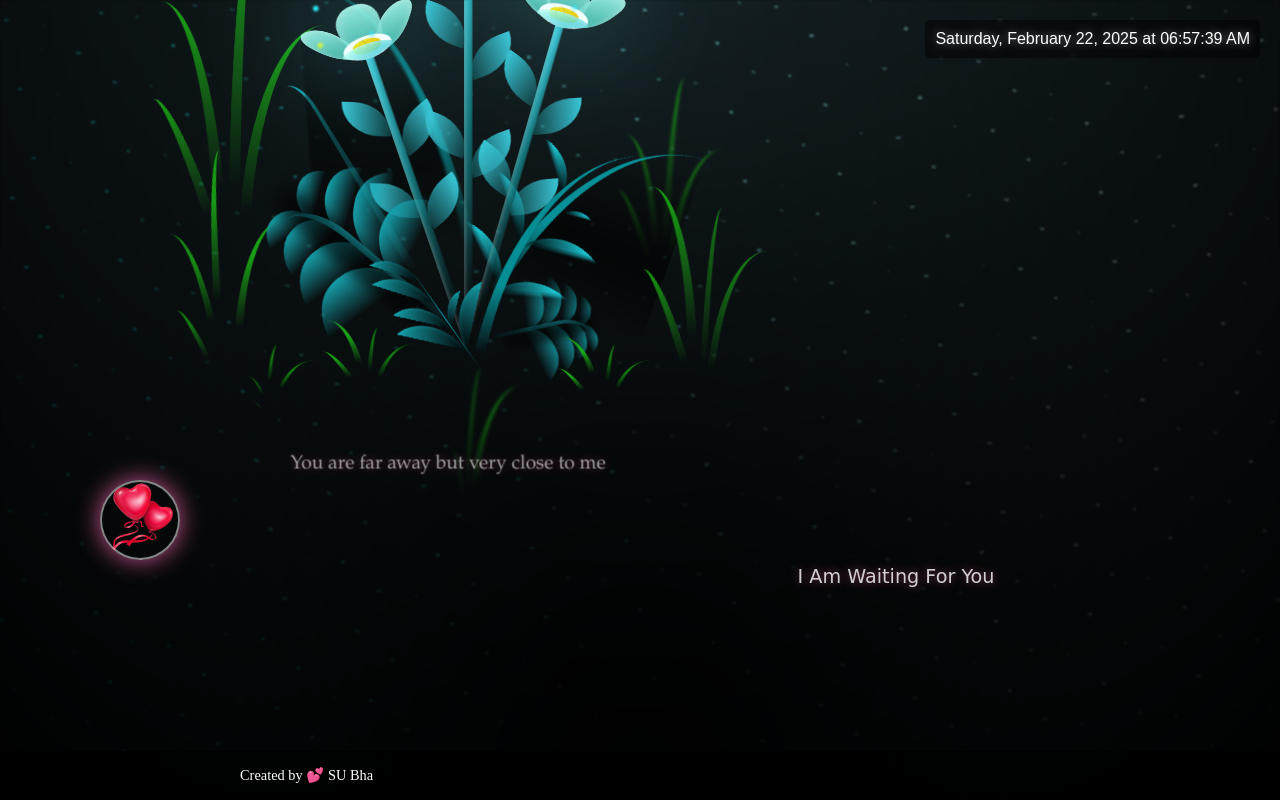
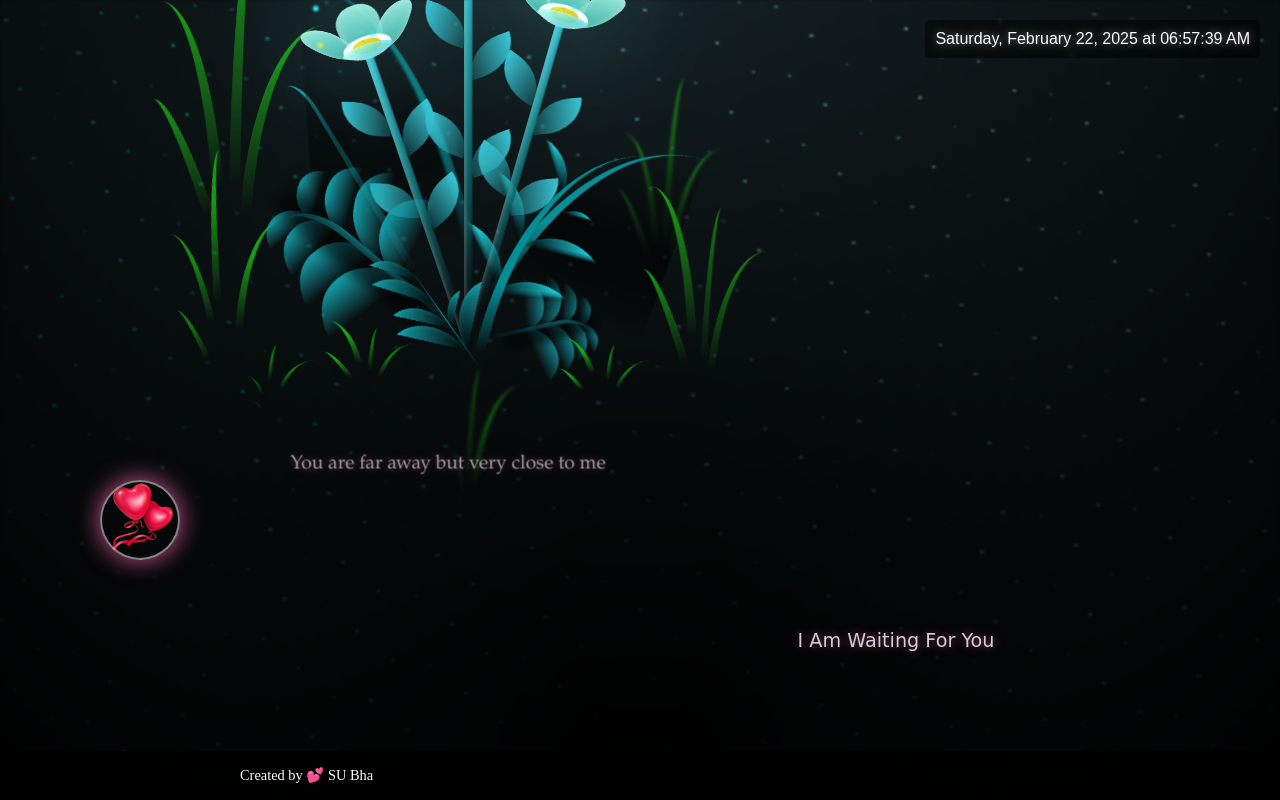
Before and after one commit to Changa6/rose-, a plain HTML site: page index.html in a window 1280 px wide. Drawn offline with Linux system fonts and the light colour scheme.

Commit message:
Update style.css

```diff
--- a/style.css
+++ b/style.css
@@ -1110,7 +1110,7 @@ mask-image: linear-gradient(to top, transparent 40%, #079097 80%) !important;
 
 .message-texts {
   position: fixed;
-  top: 72%;
+  top: 80%;
   left: 70%;
   transform: translate(-50%, -50%);
   color: rgba(255, 255, 255, 0.8);
```
